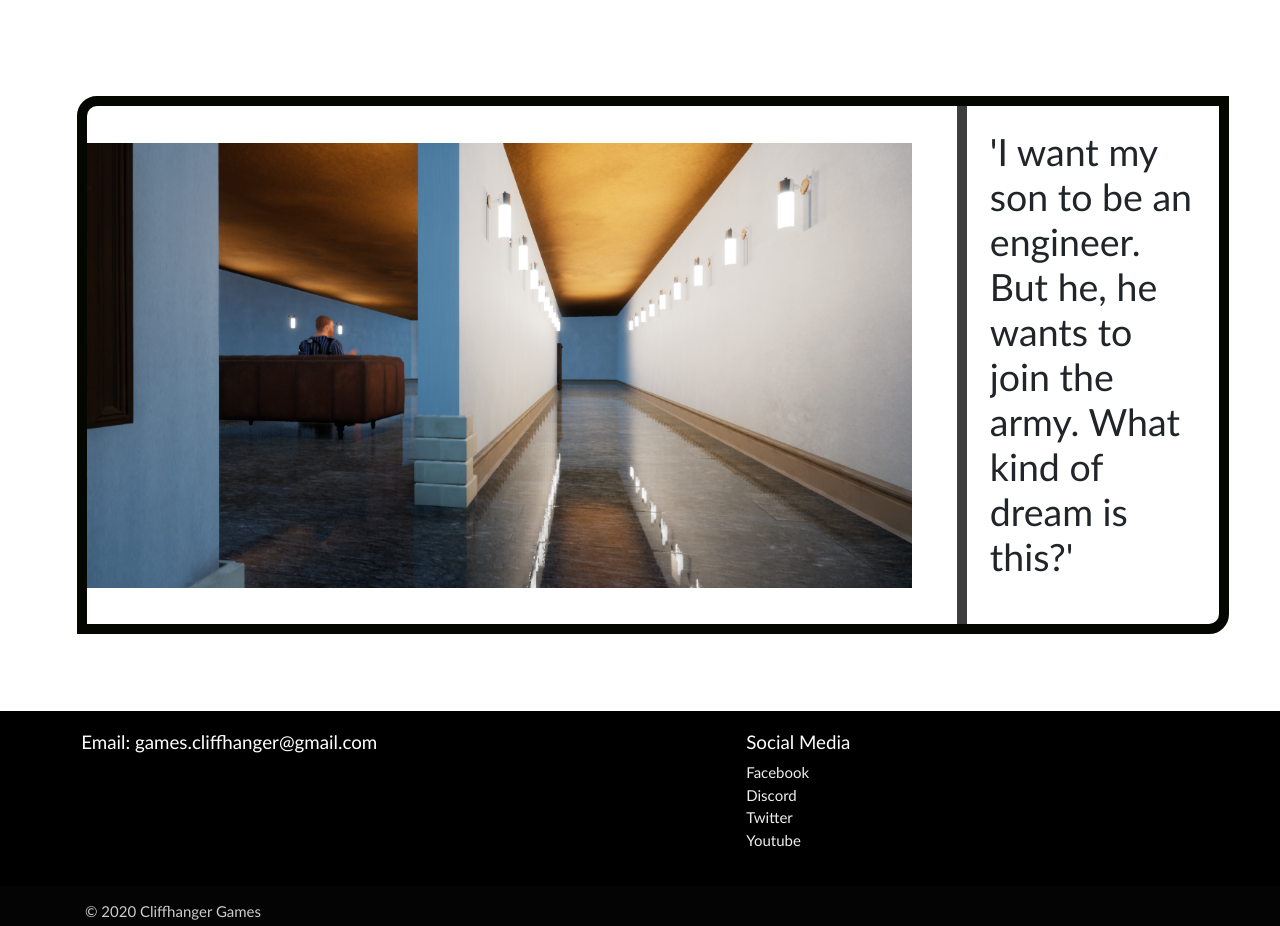
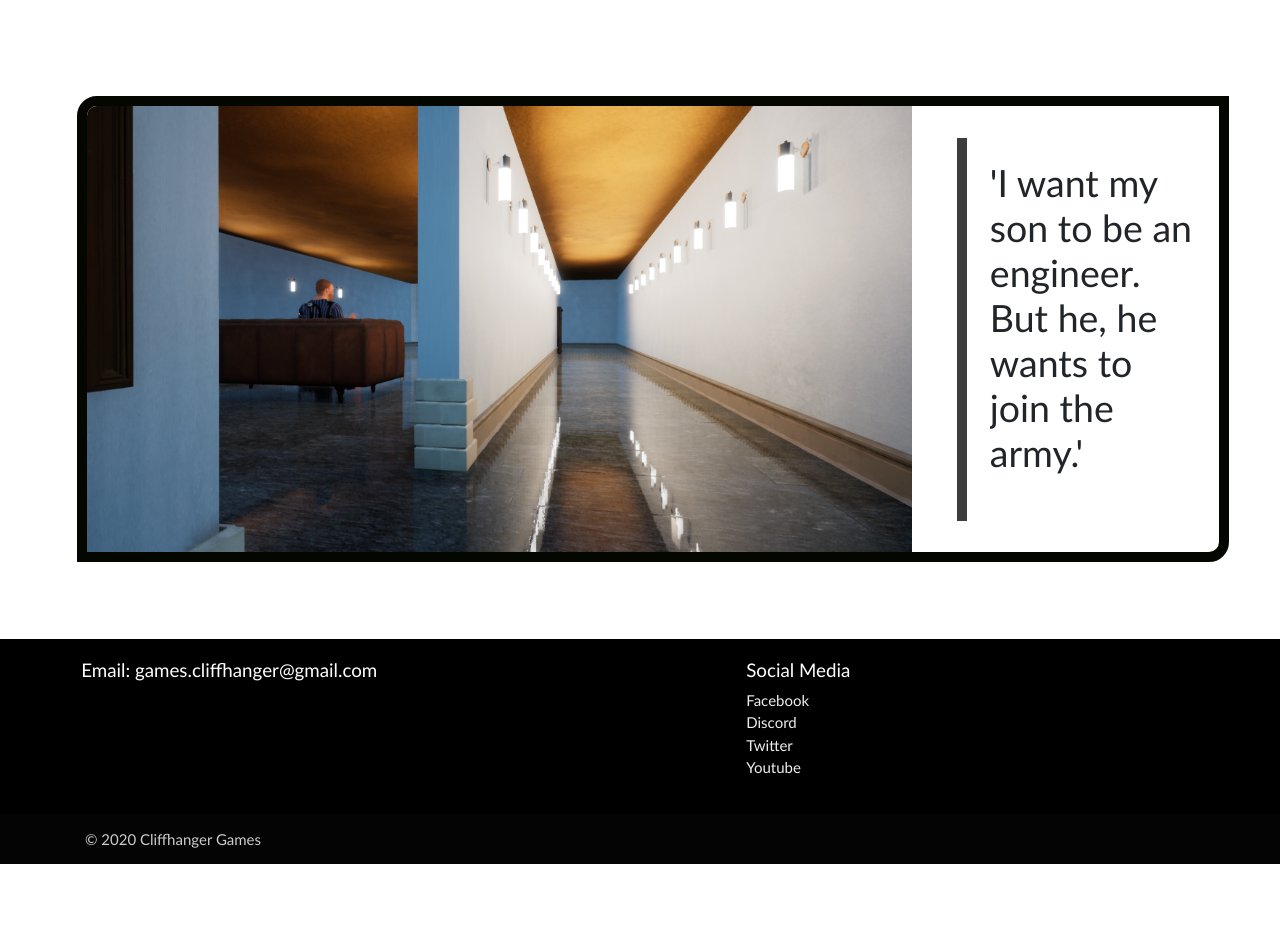
Before and after one commit to A-R-ZIHAN/CR_Website, a React (Create React App) app: page /game-updates in a window 1280 px wide. Shown: the part 1600-2526 px from the top of the page. After the commit the page ends 2464 px from the top, so only its background shows below. Built offline with nearby package versions, Linux system fonts and the light colour scheme.

Commit message:
Removed the line

```diff
--- a/src/comps/GameUpdates/GameUpdates.jsx
+++ b/src/comps/GameUpdates/GameUpdates.jsx
@@ -12,7 +12,7 @@ return(
  <GameUpdatesCardImageLeft heading="What Machine Gun do you guys want on this beast?" image="/images/Humba.png"/>
  <GameUpdatesCardImageRight heading="M4A1+Aimpoint CompM4s" image="/images/Aimpoint.png"/>
 
- <GameUpdatesCardImageLeft heading="'I want my son to be an engineer. But he, he wants to join the army. What kind of dream is this?'" image="/images/img1.png"/>
+ <GameUpdatesCardImageLeft heading="'I want my son to be an engineer. But he, he wants to join the army.'" image="/images/img1.png"/>
   </>
 )
 }
```
